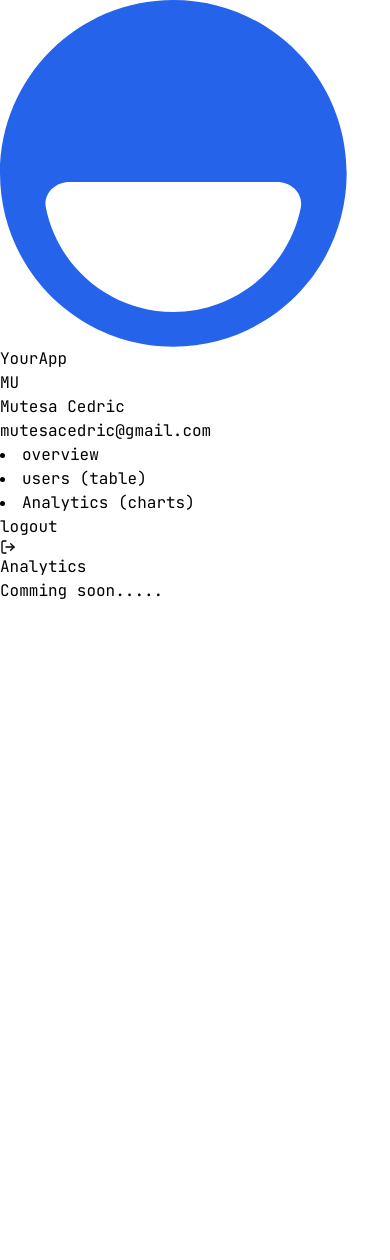
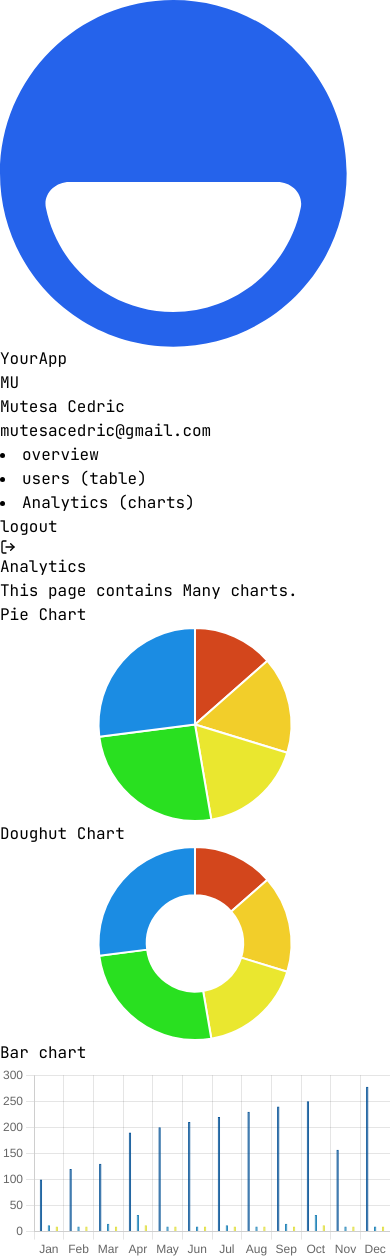
Before and after one commit to Mutesa-Cedric/admin-dashboard-starter, a React (Vite) app: page /dashboard/analytics in a window 390 px wide. Before the commit the page ends 844 px from the top, so only its background shows below. Built offline with nearby package versions, Linux system fonts and the light colour scheme.

Commit message:
feat(charts) : doughnut & pie charts

```diff
--- a/src/components/Navbar.tsx
+++ b/src/components/Navbar.tsx
@@ -3,7 +3,7 @@ import { Logo } from "./Logo";
 
 export default function Navbar() {
     return (
-        <div className="w-full h-[8vh] shadow-md fixed top-0 left-0 bg-white flex items-center justify-between px-6">
+        <div className="w-full h-[8vh] shadow-md fixed top-0 z-50 left-0 bg-white flex items-center justify-between px-6">
             <Link to={'/dashboard'}>
                 <Logo />
             </Link>
--- a/src/components/UsersTable.tsx
+++ b/src/components/UsersTable.tsx
@@ -8,7 +8,7 @@ import { IUser } from "../types";
 
 export default function UsersTable({ users }: { users: IUser[] }) {
     return (
-        <div className="mt-8 flow-root px-5">
+        <div className="mt-8 flow-root">
             <div className="-mx-4 -my-2 overflow-x-auto sm:-mx-6 lg:-mx-8">
                 <div className="inline-block min-w-full py-2 align-middle sm:px-6 lg:px-8">
                     <div className="overflow-auto  shadow ring-1 ring-black ring-opacity-5 sm:rounded-lg min-h-[60vh]">
--- /dev/null
+++ b/src/components/charts/DoughnutChart.tsx
@@ -0,0 +1,38 @@
+/* eslint-disable @typescript-eslint/no-explicit-any */
+import { ChartData, Chart as ChartJS, registerables } from 'chart.js';
+import { Doughnut } from 'react-chartjs-2';
+ChartJS.register(...registerables);
+
+
+const options: any = {
+    responsive: true,
+    plugins: {
+        legend: {
+            display: false
+        },
+    },
+};
+
+export default function DoughnutChart() {
+
+    const data: ChartData<"doughnut", (number | [number, number] | unknown)[], unknown> = {
+        labels: ['Red', 'Orange', 'Yellow', 'Green', 'Blue'],
+        datasets: [
+            {
+                label: 'First Label',
+                data: [
+                    100, 120, 130, 190, 200
+                ],
+                backgroundColor: ['#d3461c', '#f2ce2a', '#eae72f', '#29e020', '#1b8ce3'],
+            }
+        ]
+    };
+
+    return (
+        <div className='w-full h-[35vh] bg-white min-w-[640px] shadow rounded-md px-6 py-3 relative flex flex-col justify-between'>
+            {
+                <Doughnut data={data} options={{ ...options, maintainAspectRatio: false }} style={{ height: '100%', width: '100%' }} />
+            }
+        </div>
+    )
+}
--- /dev/null
+++ b/src/components/charts/PieChart.tsx
@@ -0,0 +1,37 @@
+/* eslint-disable @typescript-eslint/no-explicit-any */
+
+import { ChartData, Chart as ChartJS, registerables } from 'chart.js';
+import { Pie } from 'react-chartjs-2';
+ChartJS.register(...registerables);
+
+const options: any = {
+  responsive: true,
+  plugins: {
+    legend: {
+      display: false
+    },
+  }
+};
+
+export default function PieChart() {
+  const data: ChartData<"pie", (number | [number, number] | unknown)[], unknown> = {
+    labels: ['Red', 'Orange', 'Yellow', 'Green', 'Blue'],
+    datasets: [
+      {
+        label: 'First Label',
+        data: [
+          100, 120, 130, 190, 200
+        ],
+        backgroundColor: ['#d3461c', '#f2ce2a', '#eae72f', '#29e020', '#1b8ce3'],
+      }
+    ]
+  };
+
+  return (
+    <div className='w-full h-[35vh] bg-white min-w-[640px] shadow-md rounded-md px-6 py-3 relative flex flex-col justify-between'>
+      {
+        <Pie data={data} options={{ ...options, maintainAspectRatio: false }} style={{ height: '100%', width: '100%' }} />
+      }
+    </div>
+  );
+}
--- a/src/components/layouts/DashboardLayout.tsx
+++ b/src/components/layouts/DashboardLayout.tsx
@@ -15,7 +15,7 @@ export default function DashboardLayout() {
             <Navbar />
             <div className="mt-[8vh] flex">
                 <Sidebar />
-                <div className="ml-[15vw] w-full pt-4 pl-4">
+                <div className="ml-[15vw] w-full pt-4">
                     <Outlet />
                 </div>
             </div>
--- a/src/pages/Analytics.tsx
+++ b/src/pages/Analytics.tsx
@@ -1,10 +1,29 @@
+import BarChart from "../components/charts/BarChart";
+import DoughnutChart from "../components/charts/DoughnutChart";
+import PieChart from "../components/charts/PieChart";
 
 export default function Analytics() {
     return (
-        <div className="w-full space-y-5">
-            <h2 className="text-lg font-medium text-gray-500">Analytics</h2>
-            <div className="bg-gray-200 w-[95%] rounded text-xl h-[50vh] flex items-center justify-center">
-                Comming soon.....
+        <div className="w-full space-y-5 px-4">
+            <div className="space-y-1">
+                <h2 className="text-lg font-medium text-gray-700">Analytics</h2>
+                <p className="text-gray-500">This page contains Many charts.</p>
+            </div>
+            <div className="space-y-5">
+                <div className="w-full grid grid-cols-1 gap-4 md:grid-cols-2">
+                    <div>
+                        <h2 className="text-xl">Pie Chart</h2>
+                        <PieChart />
+                    </div>
+                    <div>
+                        <h2 className="text-xl">Doughut Chart</h2>
+                        <DoughnutChart />
+                    </div>
+                </div>
+                <div>
+                    <h2 className="text-xl">Bar chart</h2>
+                    <BarChart />
+                </div>
             </div>
         </div>
     )
--- a/src/pages/Overview.tsx
+++ b/src/pages/Overview.tsx
@@ -3,7 +3,7 @@ import { GiStoneSphere } from "react-icons/gi"
 import { MdOutlinePersonalVideo } from "react-icons/md";
 import { TbBrandApple } from "react-icons/tb";
 import { FiThumbsUp } from "react-icons/fi";
-import UsageGraph from "../components/UsageGraph";
+import BarChart from "../components/charts/BarChart";
 
 
 const legend: { color: string; meaning: string }[] = [
@@ -21,7 +21,7 @@ export default function Overview() {
           <StatsCard name='Stats' value={12} Icon={GiStoneSphere} />
           <StatsCard name='Another Stats' value={"A value"} Icon={MdOutlinePersonalVideo} />
           <StatsCard name='Yet Another Stats' value={67} Icon={TbBrandApple} />
-          <StatsCard name='Final Stats' value={"another value"} Icon={FiThumbsUp} />
+          <StatsCard name='Final Stats' value={"another val p   ue"} Icon={FiThumbsUp} />
         </div>
       </div>
       <div className='min-h-[50vh]  m-6 '>
@@ -39,7 +39,7 @@ export default function Overview() {
             </div>
           ))}
         </div>
-        <UsageGraph />
+        <BarChart />
       </div>
     </div>
   )
--- a/src/pages/Users.tsx
+++ b/src/pages/Users.tsx
@@ -27,12 +27,12 @@ export default function Users() {
     setInterval(() => {
       setUsers(new Array(12).fill(user));
       setFetchingUsers(false);
-    }, 3000);
+    }, 2000);
   }, []);
 
   return (
     <div className="space-y-4 px-6">
-      <div className="w-full flex justify-between px-5">
+      <div className="w-full flex justify-between">
         <div>
           <h2 className="text-xl font-medium text-gray-700">Users</h2>
           <p className="text-gray-500">Manage your users here.</p>
```
Also changed, not shown: src/components/charts/BarChart.tsx (renamed from src/components/UsageGraph.tsx, +2 -5 lines).
